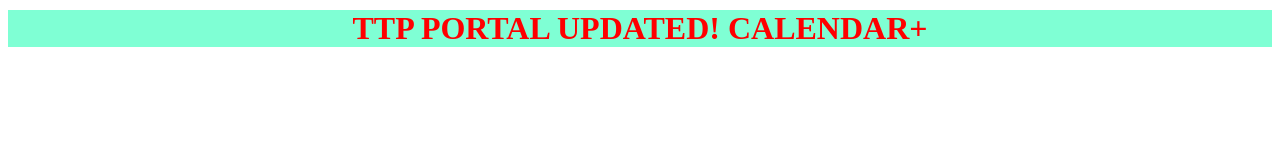
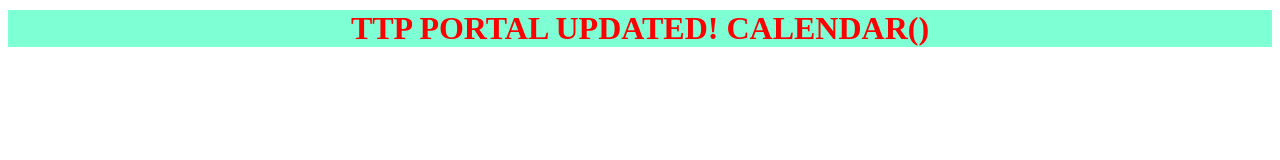
Before and after one commit to santosh-nairiti/test_new, a website: page index.html in a window 1280 px wide. Drawn offline with Linux system fonts and the light colour scheme; files that its build step writes are made by us from their sources.

Commit message:
Update index.html

```diff
--- a/index.html
+++ b/index.html
@@ -7,6 +7,6 @@
     <link rel="stylesheet" href="dist/css/style.min.css">
 </head>
 <body>
-    <center><h1>TTP PORTAL UPDATED! CALENDAR+</h1></center>
+    <center><h1>TTP PORTAL UPDATED! CALENDAR()</h1></center>
 </body>
 </html>
```
